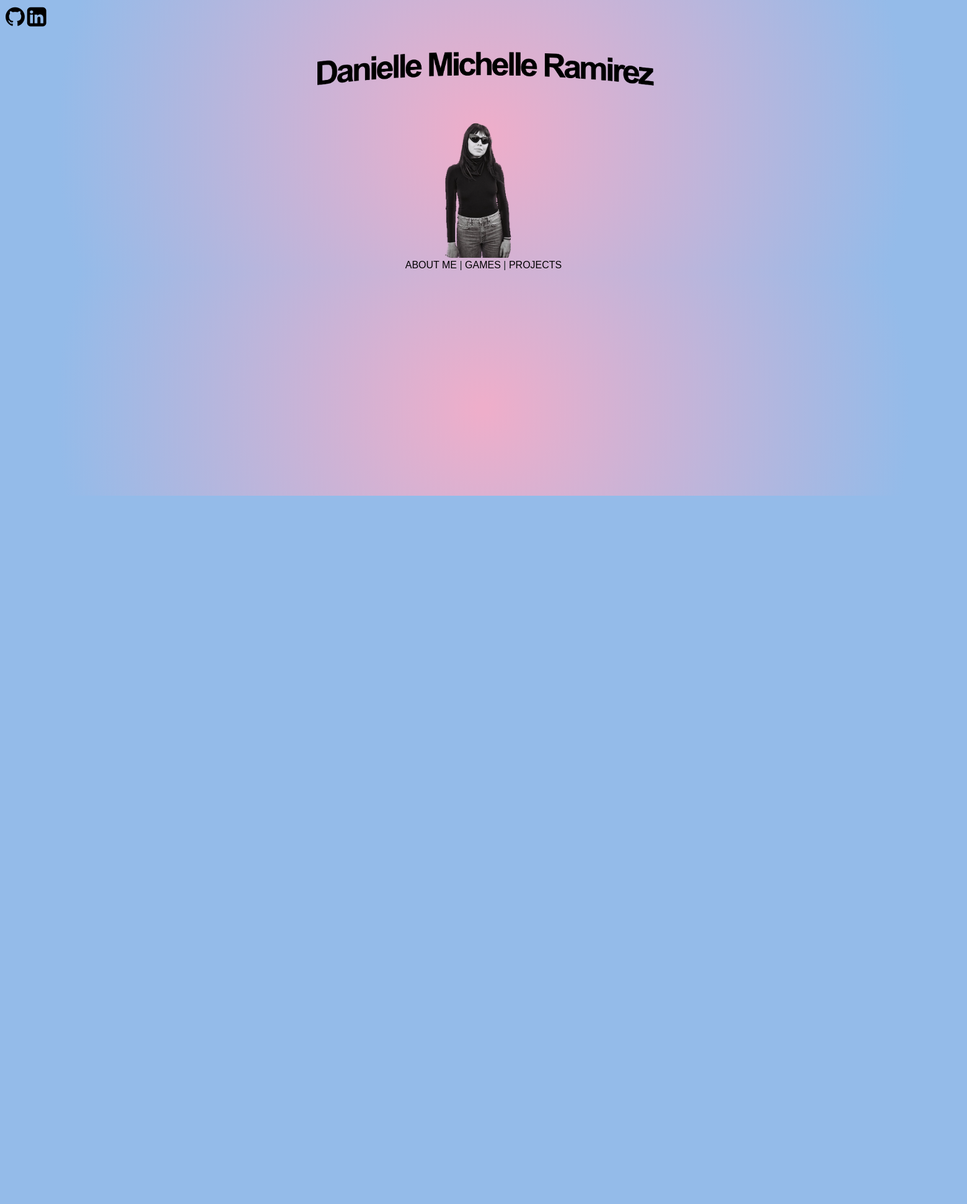
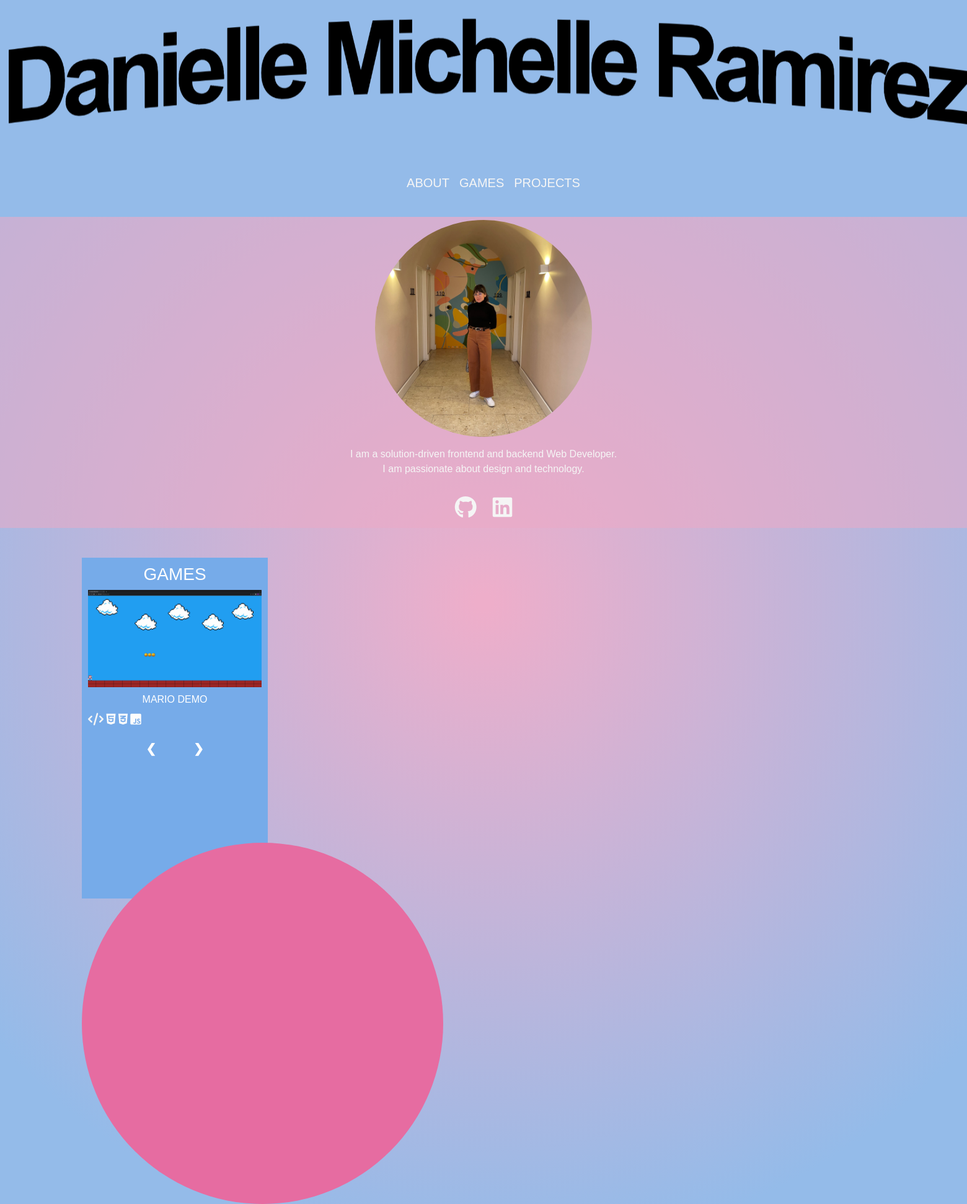
Before and after one commit to RamirezDanielle/daniellemichelleramirez, a Flask app: page / in a window 1560 px wide; the page is wider, and only the part inside the window is pictured. Shown: that part at 62% size. Before the commit the page ends 800 px from the top of that part, so only its background shows below. Run offline with Flask 3, Linux system fonts and the light colour scheme.

Commit message:
second commit

```diff
--- a/server.py
+++ b/server.py
@@ -5,9 +5,13 @@ app = Flask(__name__)
 def index():
     return render_template ('index.html')
 
-@app.route('/bio')
-def about():
-    return render_template ('about.html')
+# @app.route('/')
+# def about():
+#     return render_template ('index.html')
+
+# @app.route('/')
+# def games():
+#     return render_template ('index.html')
 
 if __name__=='__main__':
     app.run(debug=True)
--- a/static/style.css
+++ b/static/style.css
@@ -4,31 +4,143 @@ body {
     font-family: Arial, Helvetica, sans-serif;
 }
 
-.wordart {
-    display: block;
-    padding: 10px;
-    margin-top: 10px;
-    margin-left: auto;
-    margin-right: auto;
-    width: 50%;
+.conatiner {
+    padding: 0 auto;
+    margin: 0 auto;
+}
+.nav {
+    background-color:  rgba(148,187,233,1);
+    height: 350px;
+    justify-content: center;
+}
+
+ul {
+    text-align: center;
+    list-style-type: none;
+    display: flex;
+    font-size: 20px;
+}
+.header {
+    background-color: rgba(236, 170, 198, 0.543);
+    display: flex;
+    justify-content: center;
+    flex-direction: column;
+    align-items: center;
+    text-align: center;
+    padding-top: 5px;
+    padding-bottom: 5px;
+}
+
+.image {
+    width: 350px;
+    height: 350px;
+    border-radius: 50%;
+    overflow: hidden;
+}
+
+.image img {
+    width: 100%;
+    height: 100%;
+    object-fit: cover;
+
+}
+
+p {
+    color: whitesmoke;
 }
 
 .icons {
-    display: flex;
-    align-items: center;
-    justify-content: start;
-    padding: 5px;
     font-size: 36px;
-
 }
 
 a {
     text-decoration: none !important;
-    color: black;
- }
+    color: whitesmoke;
+}
 
-.image {
+
+.slideshow-wrapper {
     display: flex;
+    flex-direction: column;
     align-items: center;
+    width: 300px;
+    background-color: rgb(118, 171, 233);
+    padding: 10px;
+    height: 550px;
+    margin-bottom: -90px;
+}
+
+
+.slideshow-container {
+    display: flex;
+    flex-direction: column;
+    align-items: center;
+    width: 100%;
+    overflow: hidden;
+}
+
+
+.slide img {
+    max-width: 100%;
+    height: auto;
+}
+
+
+.text {
+    text-align: center;
+    color: #fff;
+    padding: 8px 0;
+}
+
+
+.nav-buttons {
+    display: flex;
     justify-content: center;
+    margin-top: 10px;
 }
+
+.prev, .next {
+    cursor: pointer;
+    padding: 10px 20px;
+    margin: 0 10px;
+    color: #fff;
+    font-weight: bold;
+    font-size: 20px;
+    text-decoration: none;
+}
+
+
+h3 {
+    text-align: center;
+    color: #fff;
+}
+
+
+
+.circle-wrapper {
+    width: 45%;
+    background:  rgb(230, 108, 161);
+    border-radius: 50%;
+    position: relative;
+    bottom: 0;
+}
+
+
+#circle::after {
+    content: "";
+    display: block;
+    padding-bottom: 100%;
+}
+
+
+.circle-txt {
+    position: absolute;
+    top: 50%;
+    left: 50%;
+    transform: translate(-50%, -50%);
+    width: 80%;
+    text-align: center;
+    font-size: small;
+    color: whitesmoke;
+    padding: 10px;
+}
--- a/templates/about.html
+++ b/templates/about.html
@@ -6,7 +6,7 @@
     <link rel="stylesheet" href="https://cdnjs.cloudflare.com/ajax/libs/font-awesome/4.7.0/css/font-awesome.min.css">
     <link href="https://cdn.jsdelivr.net/npm/bootstrap@5.1.3/dist/css/bootstrap.min.css" rel="stylesheet"
         integrity="sha384-1BmE4kWBq78iYhFldvKuhfTAU6auU8tT94WrHftjDbrCEXSU1oBoqyl2QvZ6jIW3" crossorigin="anonymous">
-
+        <link rel="stylesheet" type="text/css" href="/static/about.css">
     <title>About Me</title>
 </head>
 <body>
@@ -15,7 +15,6 @@
         <a href="https://www.linkedin.com/in/danielle-ramirez-1786a3282/" class="fa fa-linkedin-square"></a>
     </div>
     <div class="container">
-
         <p class="text-center">I am a solution-driven frontend and backend Web Developer.<br> I am passionate about design and technology.</p>
     </div>
 </body>
--- a/templates/index.html
+++ b/templates/index.html
@@ -4,29 +4,109 @@
 <head>
     <meta charset="UTF-8">
     <meta name="viewport" content="width=device-width, initial-scale=1.0">
-    <link rel="stylesheet" href="https://cdnjs.cloudflare.com/ajax/libs/font-awesome/4.7.0/css/font-awesome.min.css">
     <link href="https://cdn.jsdelivr.net/npm/bootstrap@5.1.3/dist/css/bootstrap.min.css" rel="stylesheet"
         integrity="sha384-1BmE4kWBq78iYhFldvKuhfTAU6auU8tT94WrHftjDbrCEXSU1oBoqyl2QvZ6jIW3" crossorigin="anonymous">
     <link rel="stylesheet" type="text/css" href="/static/style.css">
-    <title>Portforlio</title>
+    <link rel="stylesheet" href="https://cdnjs.cloudflare.com/ajax/libs/font-awesome/6.0.0-beta3/css/all.min.css">
+
+    <title>Portfolio</title>
 </head>
 
 <body>
-    <div class="icons">
-        <a href="https://github.com/RamirezDanielle" class="fa fa-github p-1"> </a>
-        <a href="https://www.linkedin.com/in/danielle-ramirez-1786a3282/" class="fa fa-linkedin-square"></a>
+    <div class="nav">
+        <img src="/static/img/wordart.png" alt="wordart" class="wordart">
+        <ul>
+            <li> <a href="#circle" class="p-2" onclick="showText()">ABOUT</a></li>
+            <li> <a href="#games" class="p-2">GAMES</a></li>
+            <li> <a href="#" class="p-2">PROJECTS</a></li>
+        </ul>
+    </div>
+    <div class="header">
+        <div class="image">
+            <img src="/static/img/me.jpg" alt="me">
+        </div>
+        <p class="text-center p-2 mt-2">I am a solution-driven frontend and backend Web Developer.<br> I am passionate about
+            design and technology.</p>
+            <div class="icons">
+                    <a href="https://github.com/RamirezDanielle" class="fab fa-github p-2"> </a>
+                    <a href="https://www.linkedin.com/in/danielle-ramirez-1786a3282/" class="fab fa-linkedin p-2"></a>
+                </div>
     </div>
     <div class="container">
-        <img src="/static/img/wordart.png" alt="wordart" class="wordart">
-        <div class="image">
-            <img src="/static/img/me.jpeg" alt="me" style="width: 15%;">
+        <div id="games" class="slideshow-wrapper mt-5">
+            <h3>GAMES</h3>
+            <div class="slideshow-container">
+                <div class="slide">
+                    <img src="/static/img/Mario.gif" alt="mario">
+                    <div class="text">MARIO DEMO</div>
+                    <a href="https://github.com/RamirezDanielle/mario_world_demo" class="fa fa-code fa-lg"></a>
+                    <i class="fab fa-html5 fa-lg" style="color: #fcfcfc;"></i>
+                    <i class="fa-brands fa-css3-alt fa-lg" style="color: #fcfcfc;"></i>
+                    <i class="fab fa-js-square fa-lg" style="color: #fcfcfc;"></i>
+                </div>
+                <div class="slide">
+                    <img src="/static/img/Snake.gif" alt="snake">
+                    <div class="text">Snake</div>
+                    <a href="https://github.com/RamirezDanielle/mario_world_demo" class="fa fa-code fa-lg"></a>
+                    <i class="fa-brands fa-python fa-2xl" style="color: #fcfcfc;"></i>
+                </div>
+                <div class="slide">
+                    <img src="/static/img/Pacman.gif" alt="pacman">
+                    <div class="text">Pacman</div>
+                    <a href="https://github.com/RamirezDanielle/mario_world_demo" class="fa fa-code fa-lg"></a>
+                    <i class="fab fa-html5 fa-lg" style="color: #fcfcfc;"></i>
+                    <i class="fa-brands fa-css3-alt fa-lg" style="color: #fcfcfc;"></i>
+                    <i class="fab fa-js-square fa-lg" style="color: #fcfcfc;"></i>
+                </div>
+            </div>
+            <div class="nav-buttons">
+                <a class="prev" onclick="plusSlides(-1)">&#10094;</a>
+                <a class="next" onclick="plusSlides(1)">&#10095;</a>
+            </div>
         </div>
-        <div class="tag text-center">
-            <a href="bio">ABOUT ME</a> |
-            <a href="games">GAMES</a> |
-            <a href="projects">PROJECTS</a>
+            <div id="circle" class="circle-wrapper">
+                <div class="circle-txt">
+                    <p id="circle-text" style="display: none;">I attended a coding a bootcamp called Coding Dojo, which is part of Colorado Technical
+                        Univeristy. It was a 9-month program where we learned web fundamentals, Python, and algorithms.
+                        I enjoy both the frontend and backend of web development. When I'm not "hacking the planet,"
+                        I spend my time hiking, playing basketball, and hanging out with my dog.
+                    </p>
+                </div>
+            </div>
         </div>
-    </div>
+        <script>
+            let slideIndex = 1;
+
+            showSlides(slideIndex);
+
+            // Next/previous controls
+            function plusSlides(n) {
+                showSlides(slideIndex += n);
+            }
+
+            // Display slides
+            function showSlides(n) {
+                let slides = document.getElementsByClassName("slide");
+                if (n > slides.length) {
+                    slideIndex = 1;
+                }
+                if (n < 1) {
+                    slideIndex = slides.length;
+                }
+                for (let i = 0; i < slides.length; i++) {
+                    slides[i].style.display = "none";
+                }
+                slides[slideIndex - 1].style.display = "block";
+            }
+            function showText() {
+                var circleText = document.getElementById("circle-text");
+                circleText.style.display = "block";
+            }
+
+        </script>
+
+
+
 </body>
 
 </html>
```
Also changed, not shown: static/about.css (added, +20 -0 lines), static/img/Mario.gif (added), static/img/Pacman.gif (added), static/img/Snake.gif (added), static/img/aboutme.png (added), static/img/me.jpeg (deleted), static/img/me.jpg (added), static/img/snake.png (deleted), 2 other files.
